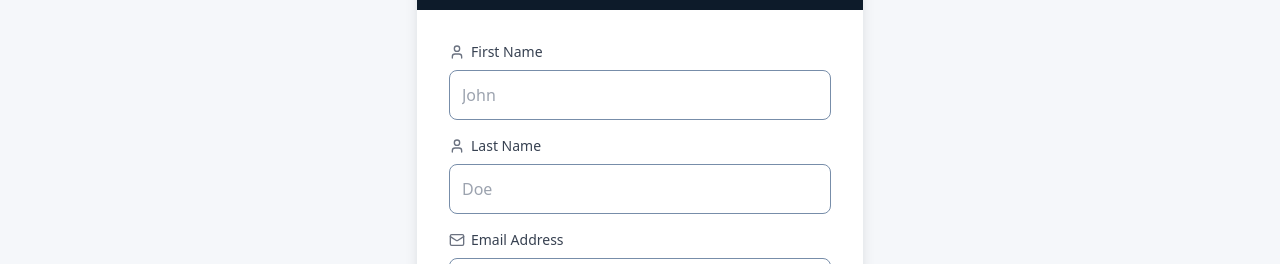
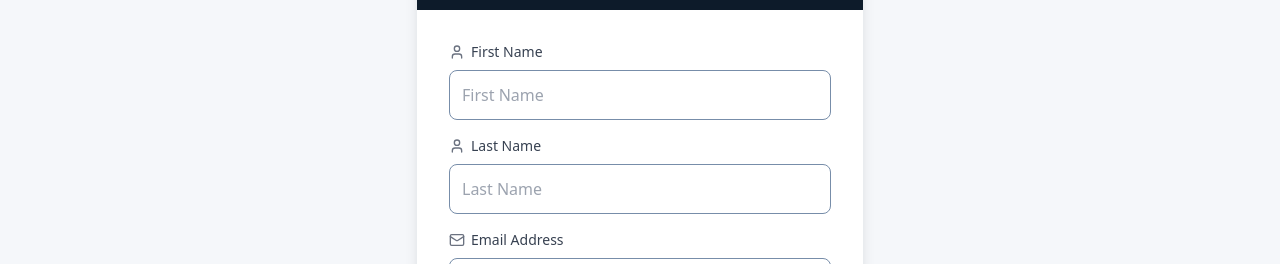
Before and after one commit to Anuraj-madd/shubhanya-frontend, a React (Create React App) app: page /register in a window 1280 px wide. Shown: the part 183-447 px from the top of the page. Built offline with nearby package versions, Linux system fonts and the light colour scheme.

Commit message:
Update Register.jsx

```diff
--- a/src/pages/Register.jsx
+++ b/src/pages/Register.jsx
@@ -169,7 +169,7 @@ const Register = () => {
                   onBlur={handleBlur}
                   required
                   className="w-full p-3 rounded-lg border border-[#778DA9] text-[#1B1B1B] focus:outline-none focus:ring-2 focus:ring-[#0D1B2A]"
-                  placeholder="John"
+                  placeholder="First Name"
                 />
                 {touched.firstName && errors.firstName && (
                   <div className="text-red-500 text-sm flex items-center mt-1">
@@ -193,7 +193,7 @@ const Register = () => {
                   onBlur={handleBlur}
                   required
                   className="w-full p-3 rounded-lg border border-[#778DA9] text-[#1B1B1B] focus:outline-none focus:ring-2 focus:ring-[#0D1B2A]"
-                  placeholder="Doe"
+                  placeholder="Last Name"
                 />
                 {touched.lastName && errors.lastName && (
                   <div className="text-red-500 text-sm flex items-center mt-1">
```
